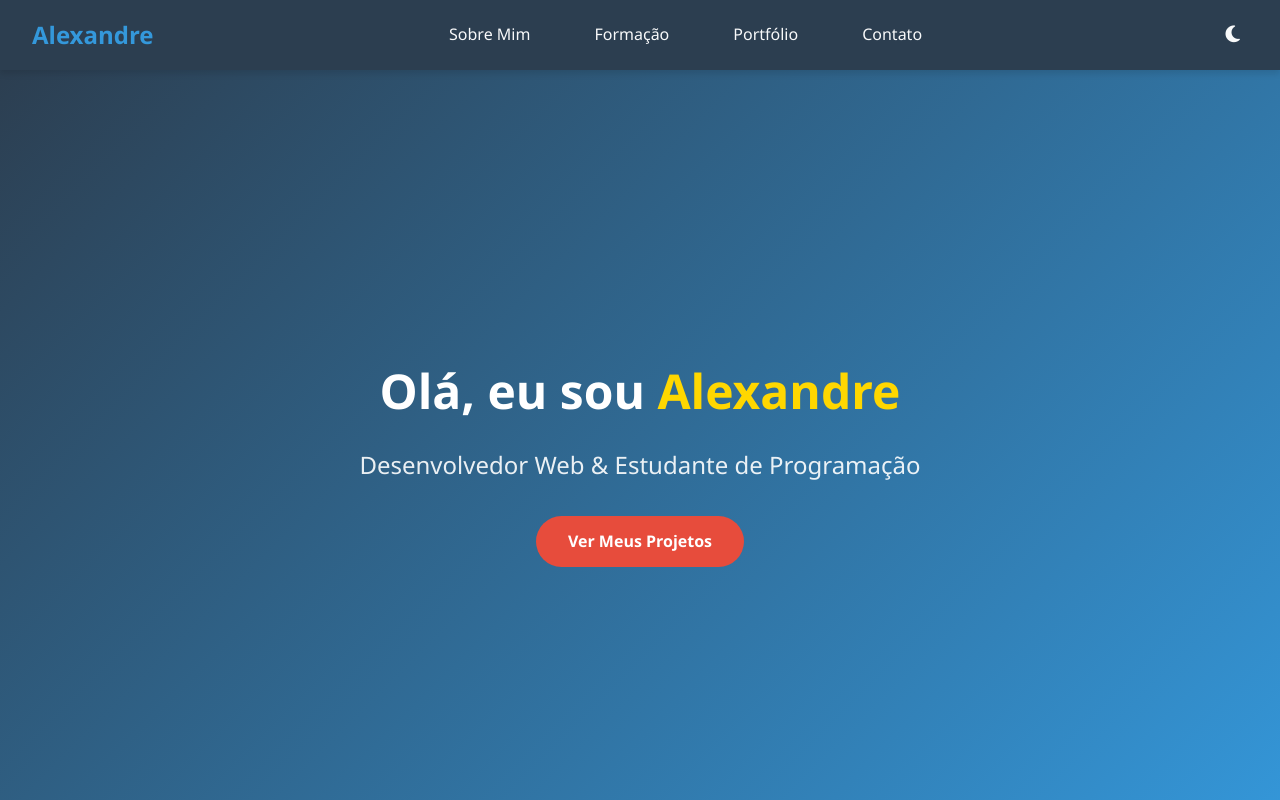
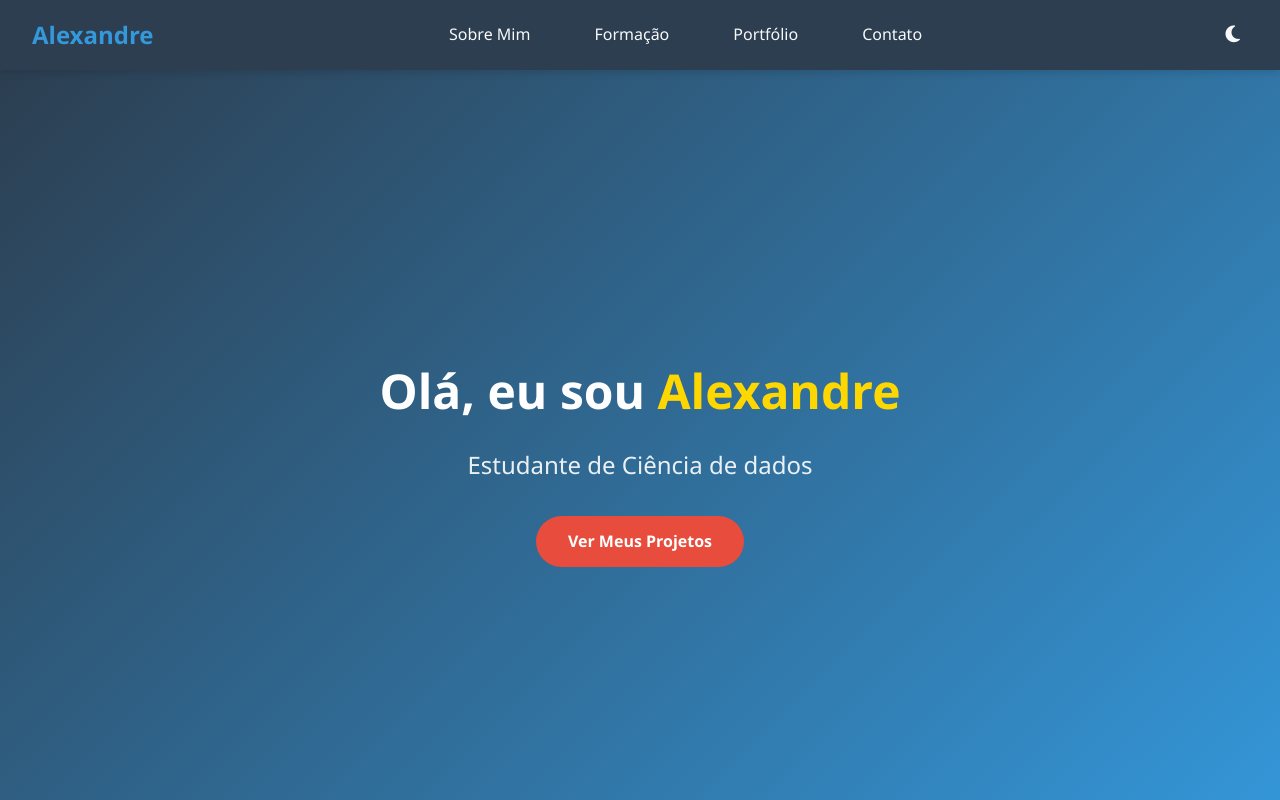
Before and after one commit to aleignerocha/aleignerocha..github.io, a plain HTML site: page index.html in a window 1280 px wide. Shown: the top 800 px of the page. Drawn offline with Linux system fonts and the light colour scheme.

Commit message:
Alterado o titulo da pagina inicial

```diff
--- a/index.html
+++ b/index.html
@@ -35,7 +35,7 @@
     <section class="hero">
         <div class="hero-content">
             <h1>Olá, eu sou <span class="highlight">Alexandre</span></h1>
-            <p>Desenvolvedor Web & Estudante de Programação</p>
+            <p>Estudante de Ciência de dados</p>
             <a href="#portfolio" class="btn">Ver Meus Projetos</a>
         </div>
     </section>
```
